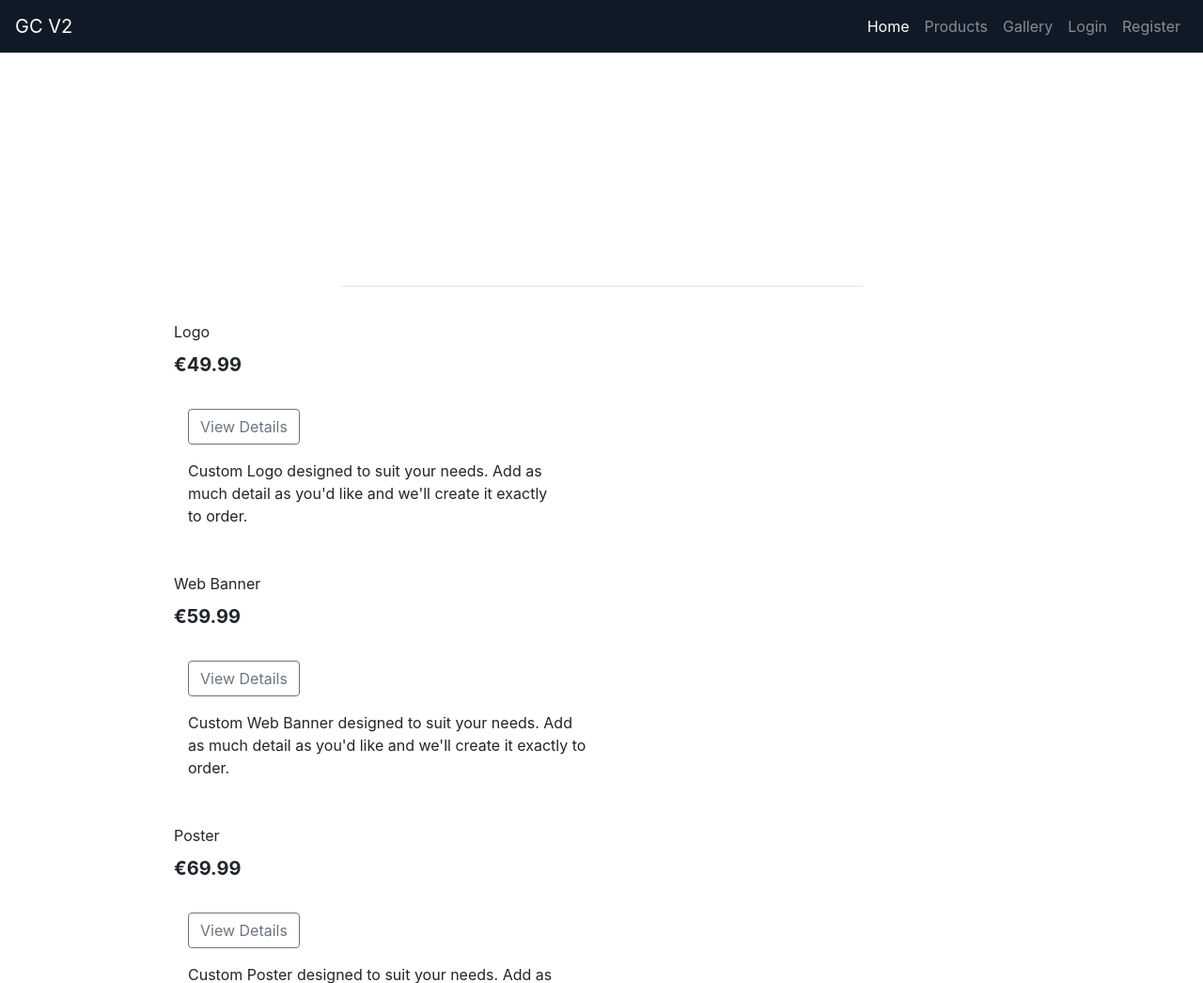
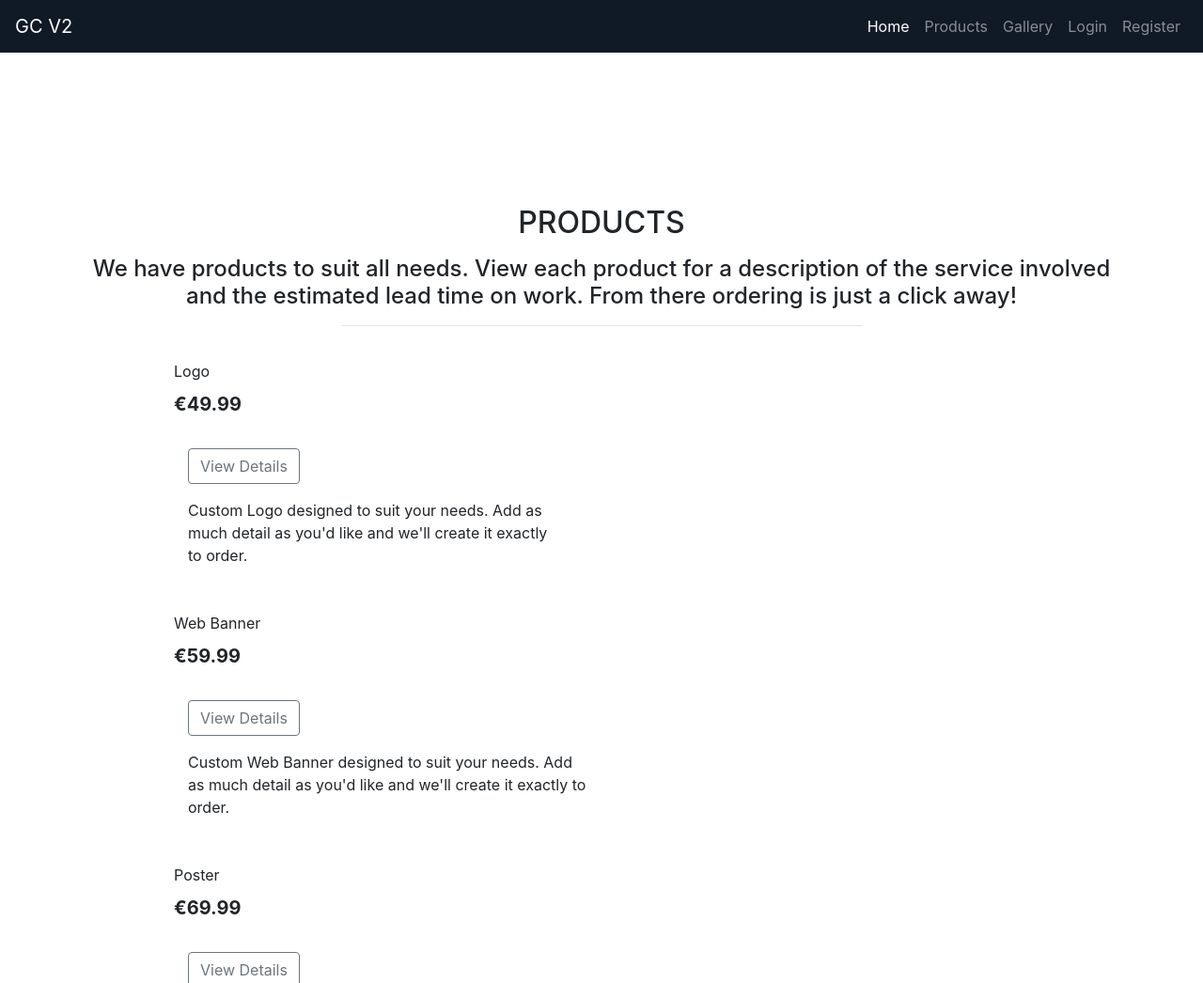
Before and after one commit to Code-Institute-Submissions/clacken-dev-ms4_JanResub, a Django app: page /products/ in a window 1280 px wide. Shown: the top 1046 px of the page at 94% size. Run offline with Django 3.2, Linux system fonts and the light colour scheme; data comes from the database, SQL or seed files in the repository; some libraries are stand-ins or nearby versions.

Commit message:
Add styling and udpate layout of products page

```diff
--- a/products/templates/products/products.html
+++ b/products/templates/products/products.html
@@ -5,23 +5,25 @@
 <div class="overlay"></div>
 <div class="container header-container">
     <div class="row">
-        <div class="col"></div>
+        <div class="col">
+            <h3>Page header</h3>
+        </div>
     </div>
 </div>
 {% endblock %}
 
 {% block content %}
-<div class="overlay"></div>
+
 <!--
 <div class="page-background">
     <div id="page-background-overlay"></div>
 </div>
 -->
 <div class="container page-body">
-    <div class="row h-100">
+    <div class="row">
         <div class="col text-center mt-3">
-            <h2 class="text-white text-center text-uppercase">Products</h2>
-            <h4 class="text-white mt-3 mb-3">We have products to suit all needs. View each product for a description of
+            <h2 class="text-center text-uppercase">Products</h2>
+            <h4 class="mt-3 mb-3">We have products to suit all needs. View each product for a description of
                 the service involved
                 and the estimated lead time on work. From there ordering is just a click away!
             </h4>
--- a/templates/base.html
+++ b/templates/base.html
@@ -115,9 +115,7 @@
     -->
 
 
-    {% if messages %}
-    <div class="message-container"></div>
-    {% endif %}
+
 
     {% block page_header %}
     <div class="row primary-header">
@@ -151,6 +149,10 @@
                 </div>
             </div>
         </div>
+
+        {% if messages %}
+        <div class="message-container mt-3 mb-4">Message</div>
+        {% endif %}
     </footer>
 </body>
 
```
